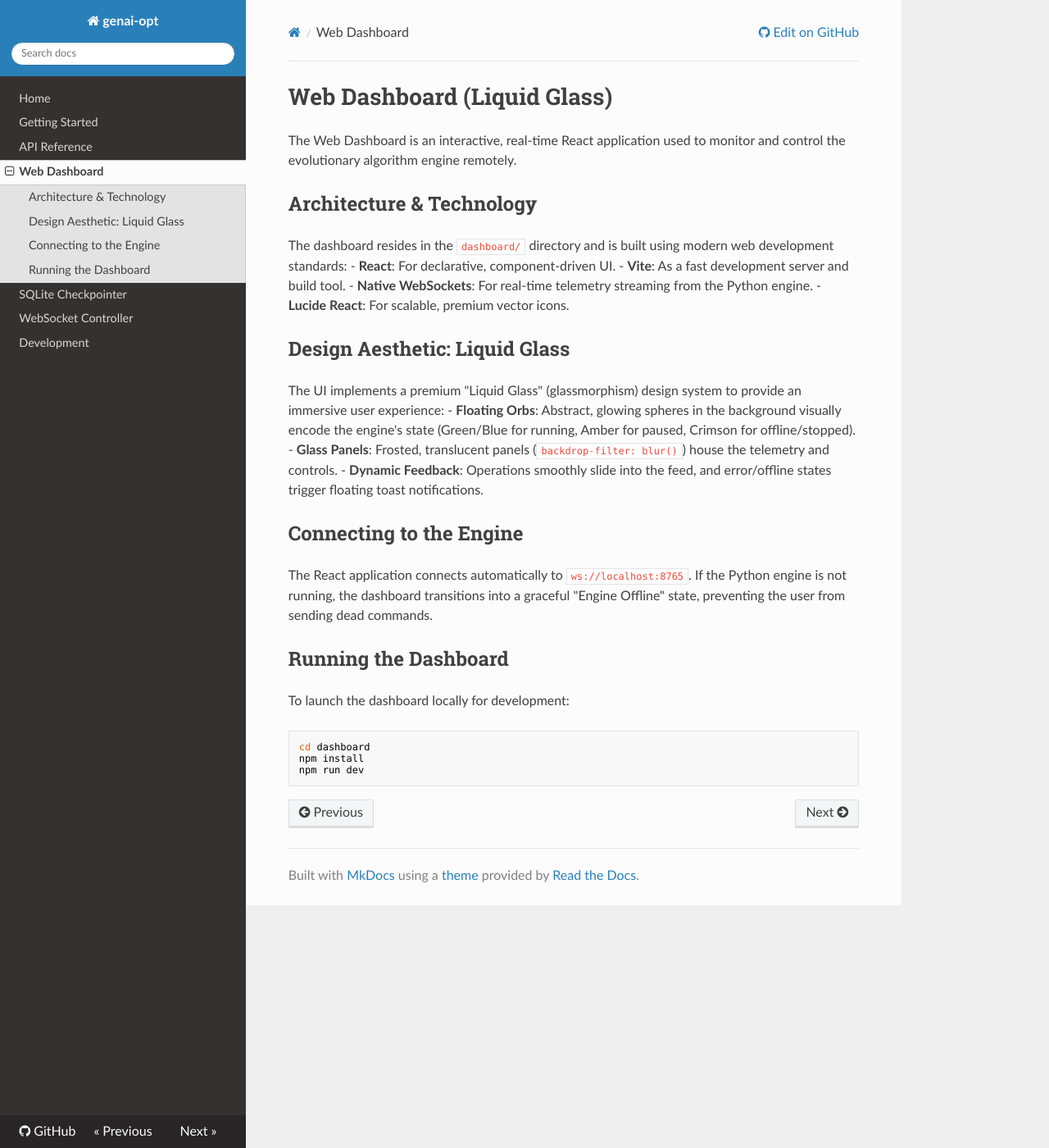
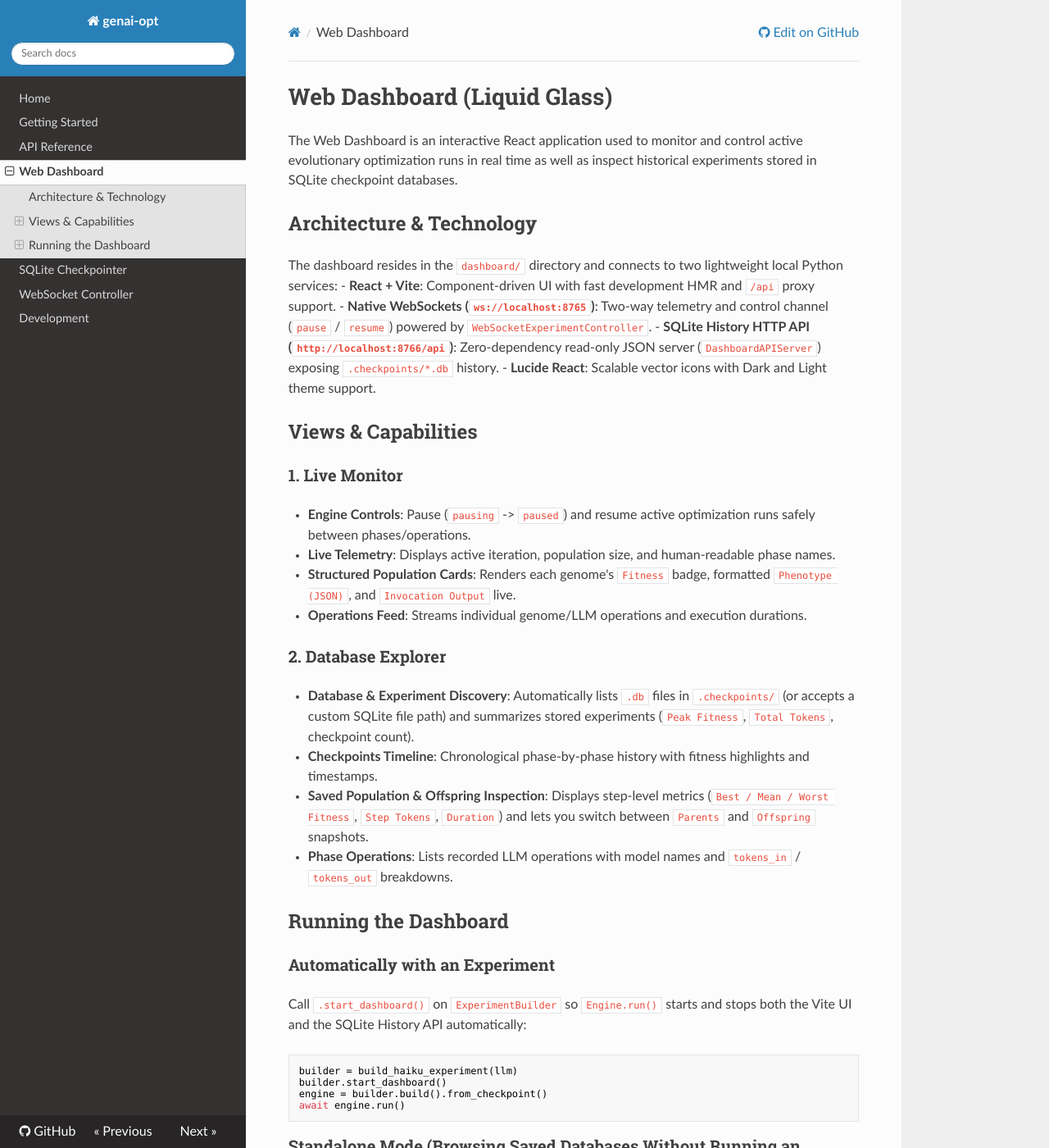
Before and after one commit to Wojciech151218/genai-opt, an MkDocs documentation site: the page built from docs/web-dashboard.md, in a window 1280 px wide and 1400 px high. Shown: the whole window at 82% size. Built offline with MkDocs 1.6.1, drawn with Linux system fonts in a browser that asks for light colours; nearby versions of some CDN libraries; some of the changed text lies outside the part shown.

Commit message:
docs(dashboard): document Database Explorer view and standalone mode

````diff
--- a/docs/web-dashboard.md
+++ b/docs/web-dashboard.md
@@ -1,32 +1,43 @@
 # Web Dashboard (Liquid Glass)
 
-The Web Dashboard is an interactive, real-time React application used to monitor and control the evolutionary algorithm engine remotely.
+The Web Dashboard is an interactive React application used to monitor and control active evolutionary optimization runs in real time as well as inspect historical experiments stored in SQLite checkpoint databases.
 
 ## Architecture & Technology
 
-The dashboard resides in the `dashboard/` directory and is built using modern web development standards:
-- **React**: For declarative, component-driven UI.
-- **Vite**: As a fast development server and build tool.
-- **Native WebSockets**: For real-time telemetry streaming from the Python engine.
-- **Lucide React**: For scalable, premium vector icons.
+The dashboard resides in the `dashboard/` directory and connects to two lightweight local Python services:
+- **React + Vite**: Component-driven UI with fast development HMR and `/api` proxy support.
+- **Native WebSockets (`ws://localhost:8765`)**: Two-way telemetry and control channel (`pause` / `resume`) powered by `WebSocketExperimentController`.
+- **SQLite History HTTP API (`http://localhost:8766/api`)**: Zero-dependency read-only JSON server (`DashboardAPIServer`) exposing `.checkpoints/*.db` history.
+- **Lucide React**: Scalable vector icons with Dark and Light theme support.
 
-## Design Aesthetic: Liquid Glass
+## Views & Capabilities
 
-The UI implements a premium "Liquid Glass" (glassmorphism) design system to provide an immersive user experience:
-- **Floating Orbs**: Abstract, glowing spheres in the background visually encode the engine's state (Green/Blue for running, Amber for paused, Crimson for offline/stopped).
-- **Glass Panels**: Frosted, translucent panels (`backdrop-filter: blur()`) house the telemetry and controls.
-- **Dynamic Feedback**: Operations smoothly slide into the feed, and error/offline states trigger floating toast notifications.
+### 1. Live Monitor
+- **Engine Controls**: Pause (`pausing` -> `paused`) and resume active optimization runs safely between phases/operations.
+- **Live Telemetry**: Displays active iteration, population size, and human-readable phase names.
+- **Structured Population Cards**: Renders each genome's `Fitness` badge, formatted `Phenotype (JSON)`, and `Invocation Output` live.
+- **Operations Feed**: Streams individual genome/LLM operations and execution durations.
 
-## Connecting to the Engine
-
-The React application connects automatically to `ws://localhost:8765`.
-If the Python engine is not running, the dashboard transitions into a graceful "Engine Offline" state, preventing the user from sending dead commands.
+### 2. Database Explorer
+- **Database & Experiment Discovery**: Automatically lists `.db` files in `.checkpoints/` (or accepts a custom SQLite file path) and summarizes stored experiments (`Peak Fitness`, `Total Tokens`, checkpoint count).
+- **Checkpoints Timeline**: Chronological phase-by-phase history with fitness highlights and timestamps.
+- **Saved Population & Offspring Inspection**: Displays step-level metrics (`Best / Mean / Worst Fitness`, `Step Tokens`, `Duration`) and lets you switch between `Parents` and `Offspring` snapshots.
+- **Phase Operations**: Lists recorded LLM operations with model names and `tokens_in` / `tokens_out` breakdowns.
 
 ## Running the Dashboard
 
-To launch the dashboard locally for development:
+### Automatically with an Experiment
+Call `.start_dashboard()` on `ExperimentBuilder` so `Engine.run()` starts and stops both the Vite UI and the SQLite History API automatically:
+```python
+builder = build_haiku_experiment(llm)
+builder.start_dashboard()
+engine = builder.build().from_checkpoint()
+await engine.run()
+```
+
+### Standalone Mode (Browsing Saved Databases Without Running an Engine)
+Launch the dashboard and SQLite History API server directly without invoking any LLM calls:
 ```bash
-cd dashboard
-npm install
-npm run dev
+PYTHONPATH=src python3 -m genai_opt.optimizer_engine.dashboard
 ```
+Then open `http://localhost:5173` in your browser.
````
